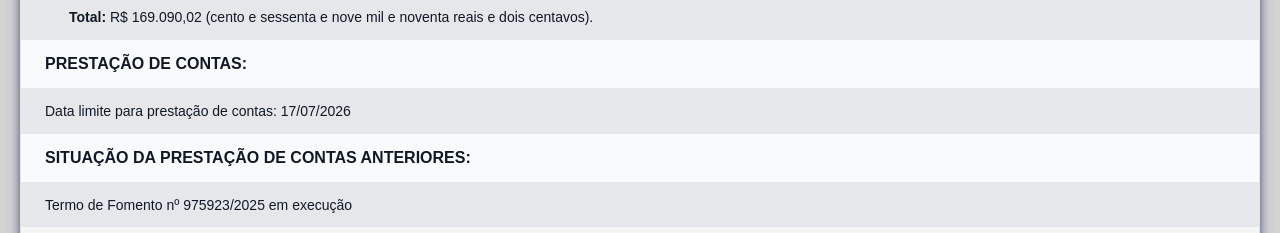
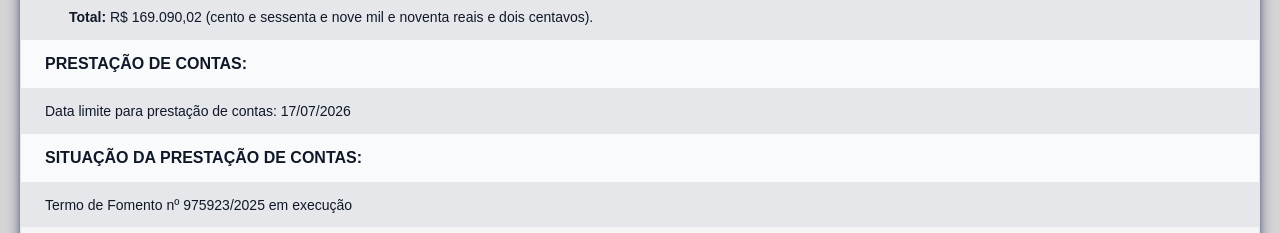
Before and after one commit to AugustoRBrito/CEDES-2026, a Next.js app: page /transparency in a window 1280 px wide. Shown: the part 1500-1733 px from the top of the page. Built offline with nearby package versions, Linux system fonts and the light colour scheme.

Commit message:
Update table header from 'SITUAÇÃO DA PRESTAÇÃO DE CONTAS ANTERIORES' to 'SITUAÇÃO DA PRESTAÇÃO DE CONTAS'

```diff
--- a/app/transparency/(components)/TabelaProjetoFinançasEmpreender.tsx
+++ b/app/transparency/(components)/TabelaProjetoFinançasEmpreender.tsx
@@ -311,7 +311,7 @@ const TabelaProjetoFinançasEmpreender = () => {
                 colSpan={2}
                 className='px-6 py-3 text-sm font-semibold md:text-base'
               >
-                SITUAÇÃO DA PRESTAÇÃO DE CONTAS ANTERIORES:
+                SITUAÇÃO DA PRESTAÇÃO DE CONTAS:
               </td>
             </tr>
             <tr>
```
